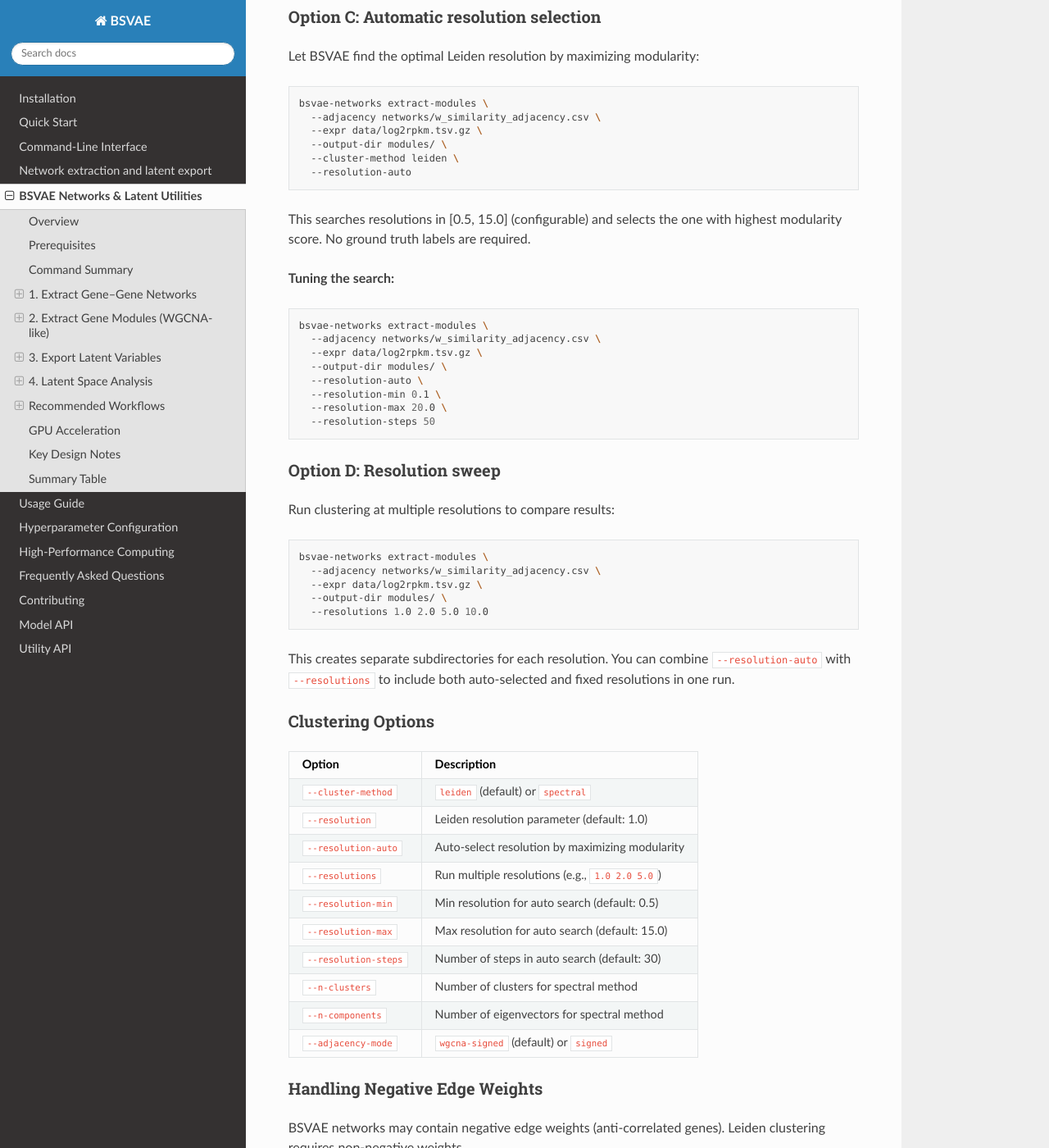
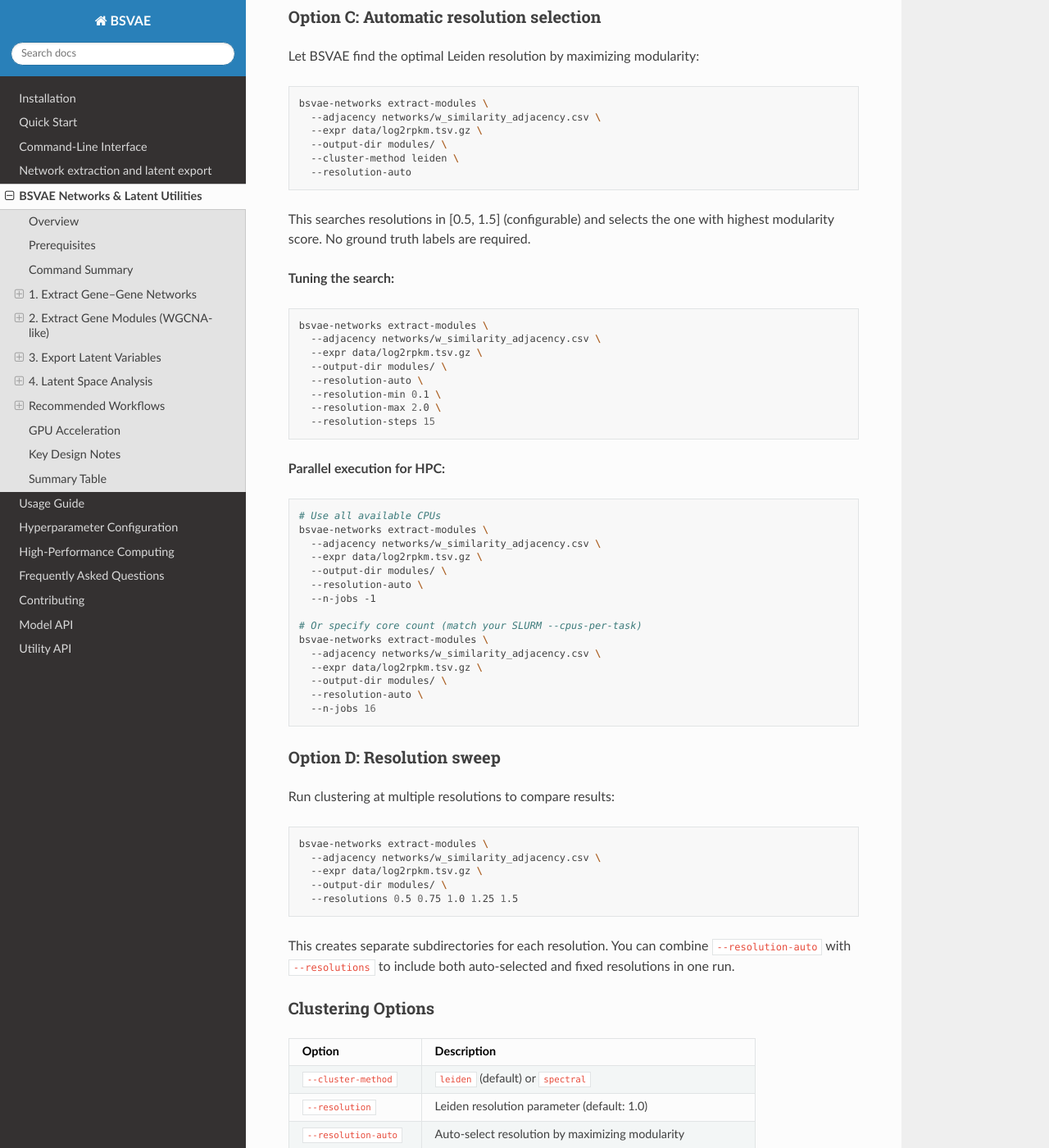
Before and after one commit to heart-gen/BSVAE, a Sphinx documentation site: the page built from docs/bsvae_networks.md, in a window 1280 px wide and 1400 px high, scrolled down 3338 px. Shown: the whole window at 82% size. Built offline with Sphinx 7.4.7 and the Read the Docs theme 3.1.0, drawn with Linux system fonts in a browser that asks for light colours; some of the changed text lies outside the part shown.

Commit message:
Add parallel execution for resolution sweeps and refine defaults
- Add --n-jobs option for parallel Leiden resolution evaluation using joblib
- Reduce resolution_max default from 15.0 to 1.5 for focused search range
- Reduce n_steps default from 30 to 10 (narrower range needs fewer steps)
- Update resolution sweep examples to use values within [0.5, 1.5] range
- Add HPC usage examples in documentation

Co-Authored-By: Claude Opus 4.5 <noreply@anthropic.com>

````diff
--- a/docs/bsvae_networks.md
+++ b/docs/bsvae_networks.md
@@ -167,7 +167,7 @@ bsvae-networks extract-modules \
   --resolution-auto
 ```
 
-This searches resolutions in [0.5, 15.0] (configurable) and selects the one
+This searches resolutions in [0.5, 1.5] (configurable) and selects the one
 with highest modularity score. No ground truth labels are required.
 
 **Tuning the search:**
@@ -179,8 +179,28 @@ bsvae-networks extract-modules \
   --output-dir modules/ \
   --resolution-auto \
   --resolution-min 0.1 \
-  --resolution-max 20.0 \
-  --resolution-steps 50
+  --resolution-max 2.0 \
+  --resolution-steps 15
+```
+
+**Parallel execution for HPC:**
+
+```bash
+# Use all available CPUs
+bsvae-networks extract-modules \
+  --adjacency networks/w_similarity_adjacency.csv \
+  --expr data/log2rpkm.tsv.gz \
+  --output-dir modules/ \
+  --resolution-auto \
+  --n-jobs -1
+
+# Or specify core count (match your SLURM --cpus-per-task)
+bsvae-networks extract-modules \
+  --adjacency networks/w_similarity_adjacency.csv \
+  --expr data/log2rpkm.tsv.gz \
+  --output-dir modules/ \
+  --resolution-auto \
+  --n-jobs 16
 ```
 
 ### Option D: Resolution sweep
@@ -192,7 +212,7 @@ bsvae-networks extract-modules \
   --adjacency networks/w_similarity_adjacency.csv \
   --expr data/log2rpkm.tsv.gz \
   --output-dir modules/ \
-  --resolutions 1.0 2.0 5.0 10.0
+  --resolutions 0.5 0.75 1.0 1.25 1.5
 ```
 
 This creates separate subdirectories for each resolution. You can combine
@@ -208,8 +228,9 @@ fixed resolutions in one run.
 | `--resolution-auto` | Auto-select resolution by maximizing modularity |
 | `--resolutions` | Run multiple resolutions (e.g., `1.0 2.0 5.0`) |
 | `--resolution-min` | Min resolution for auto search (default: 0.5) |
-| `--resolution-max` | Max resolution for auto search (default: 15.0) |
-| `--resolution-steps` | Number of steps in auto search (default: 30) |
+| `--resolution-max` | Max resolution for auto search (default: 1.5) |
+| `--resolution-steps` | Number of steps in auto search (default: 10) |
+| `--n-jobs` | Parallel jobs for resolution sweeps (-1 = all CPUs, default: 1) |
 | `--n-clusters` | Number of clusters for spectral method |
 | `--n-components` | Number of eigenvectors for spectral method |
 | `--adjacency-mode` | `wgcna-signed` (default) or `signed` |
````
Also changed, not shown: docs/networks.md (+1 -1 lines), 2 other files.
